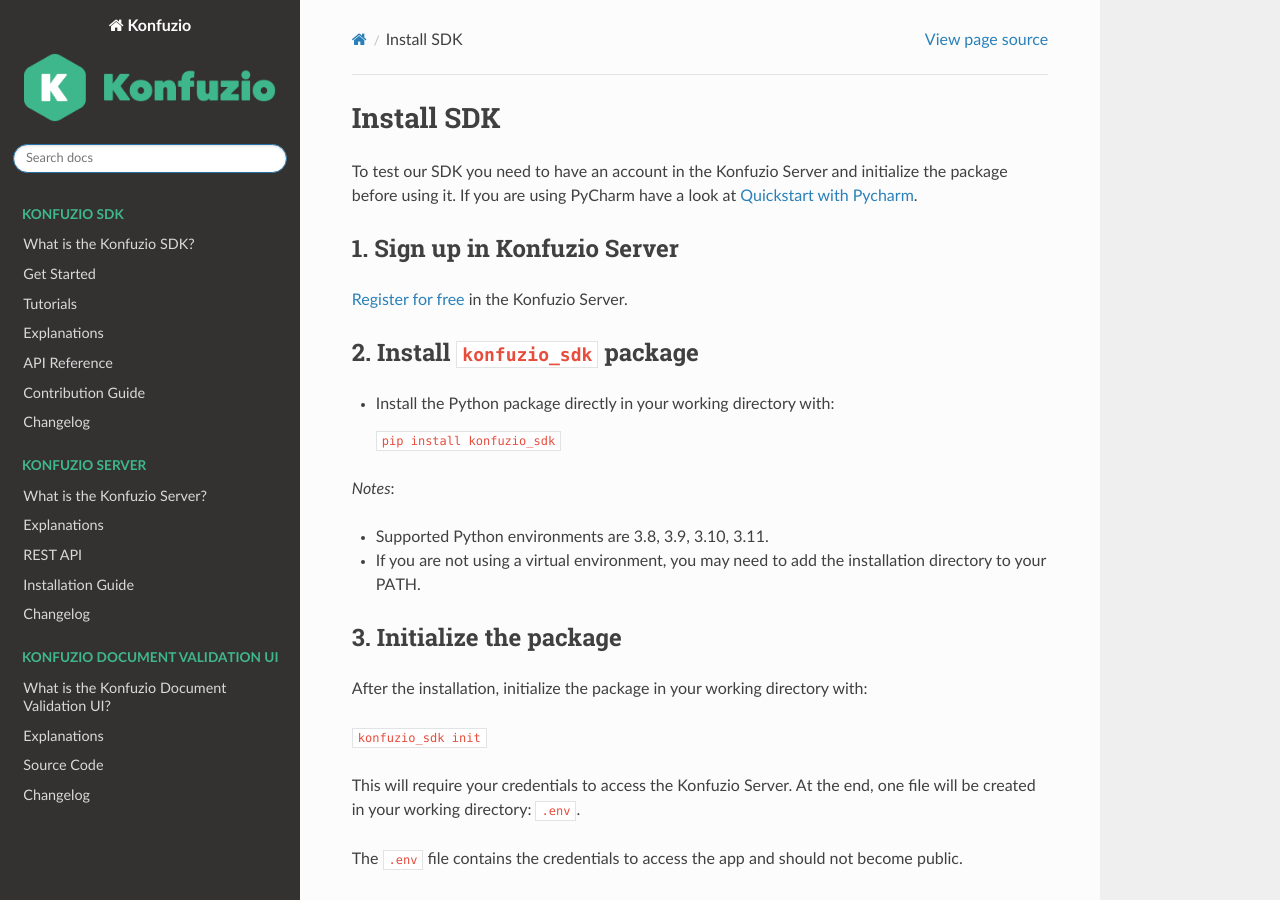
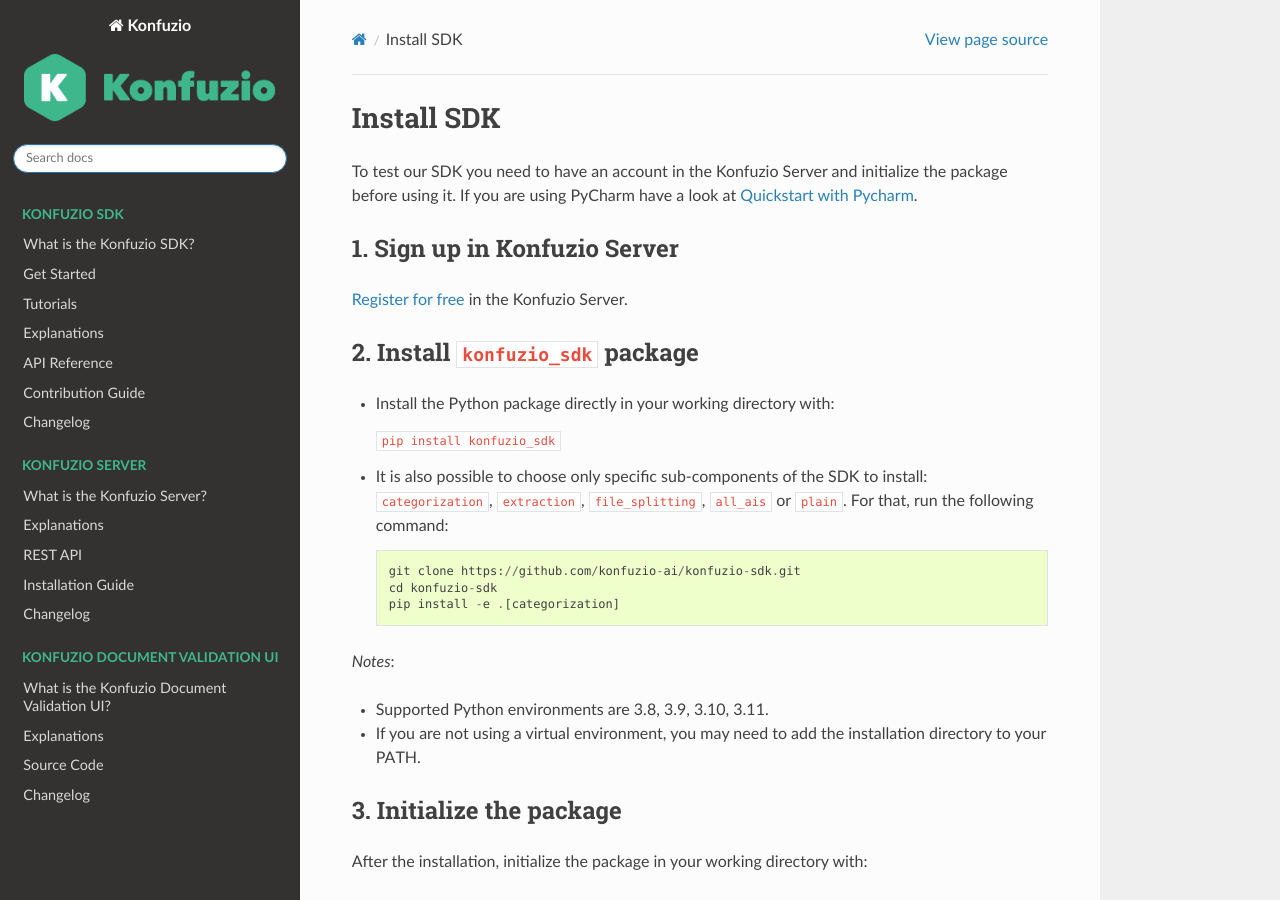
Before and after one commit to konfuzio-ai/konfuzio-sdk, a Sphinx documentation site: the page built from docs/sdk/configuration_reference.md, in a window 1280 px wide and 900 px high. Built offline with Sphinx 7.4.7 and the Read the Docs theme 2.0.0, drawn with Linux system fonts in a browser that asks for light colours; pages that are not in the unit, such as notebooks, are missing from menus; a script that is not in the unit is left out.

Commit message:
documentation

````diff
--- a/docs/sdk/configuration_reference.md
+++ b/docs/sdk/configuration_reference.md
@@ -12,6 +12,13 @@
 * Install the Python package directly in your working directory with:
 
   `pip install konfuzio_sdk`
+
+* It is also possible to choose only specific sub-components of the SDK to install: `categorization`, `extraction`,
+`file_splitting`, `all_ais` or `plain`. For that, run the following command:
+  ```
+  git clone https://github.com/konfuzio-ai/konfuzio-sdk.git
+  cd konfuzio-sdk
+  pip install -e .[categorization]
 
 *Notes*:
 
--- a/setup.py
+++ b/setup.py
@@ -83,6 +83,7 @@
         'python-decouple',  # todo add ==3.3 ?
         'requests',  # todo add ==2.24.0 ?
         'regex>=2020.6.8',  # re module but better
+        'scikit-learn>=1.0.2',
         'tabulate>=0.9.0',  # Used to pretty print DataFrames
         'tqdm',
         'pympler>=1.0.1',  # Use to get pickle file size.
@@ -105,7 +106,6 @@
         ],
         'extraction': [
             'cloudpickle==2.2.1',  # Used to pickle objects
-            'scikit-learn>=1.0.2',
             'torch>=1.8',
         ],
         'categorization': [
@@ -114,12 +114,10 @@
             'torchvision>=0.9',
             'transformers>=4.21.2',  # huggingface transformers and tokenizers
             'timm==0.6.7',  # for extra pytorch models, i.e. EfficientNet
-            'scikit-learn>=1.0.2',
             'spacy>=2.3.5',  # used for spaCy tokenization
         ],
         'file_splitting': [
             'cloudpickle==2.2.1',
-            'scikit-learn>=1.0.2',
             'tensorflow-cpu==2.12.0',
             'torch>=1.8',
             'transformers>=4.21.2',
@@ -127,7 +125,6 @@
         'all_ais': [
             'chardet==5.1.0',
             'cloudpickle==2.2.1',
-            'scikit-learn>=1.0.2',
             'torch>=1.8',
             'torchvision>=0.9',
             'transformers>=4.21.2',
````
Also changed, not shown: 1 other file.
